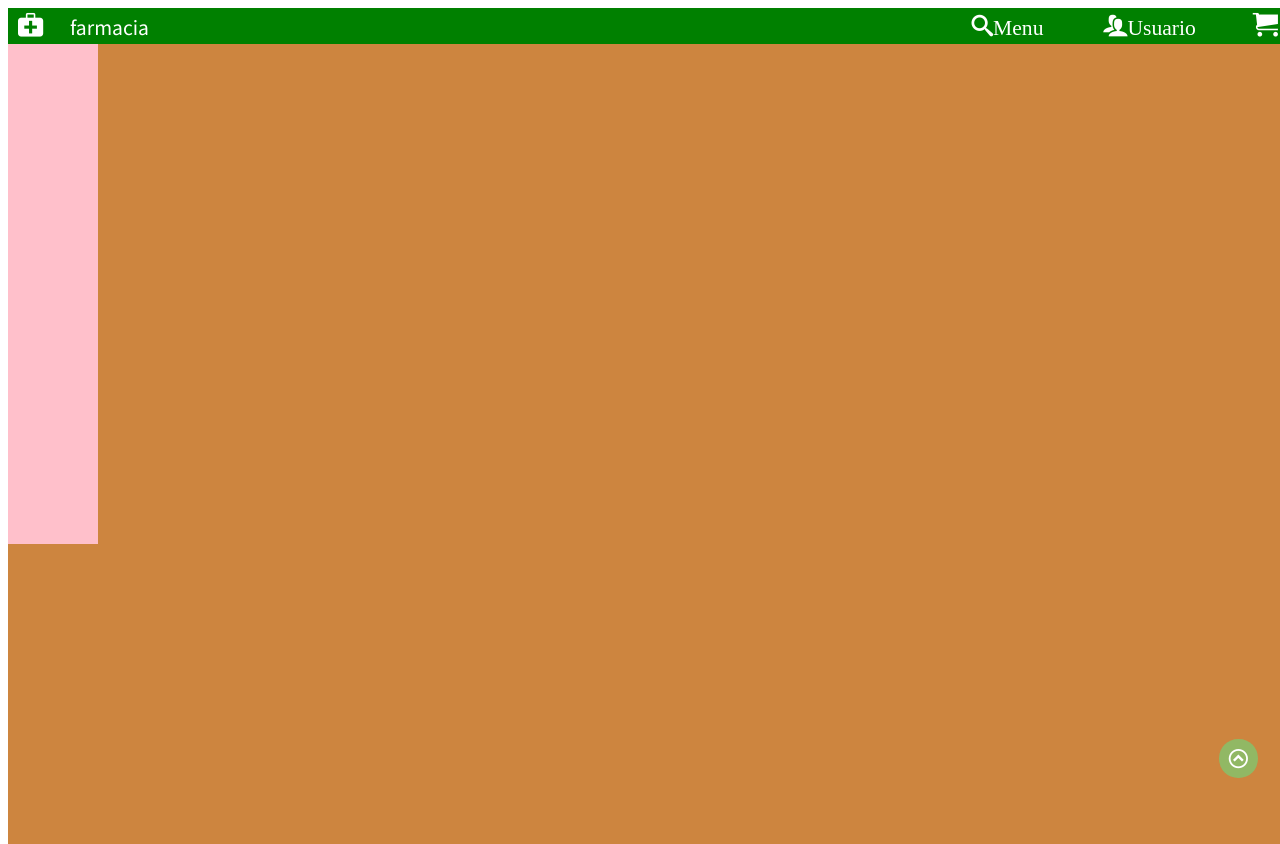
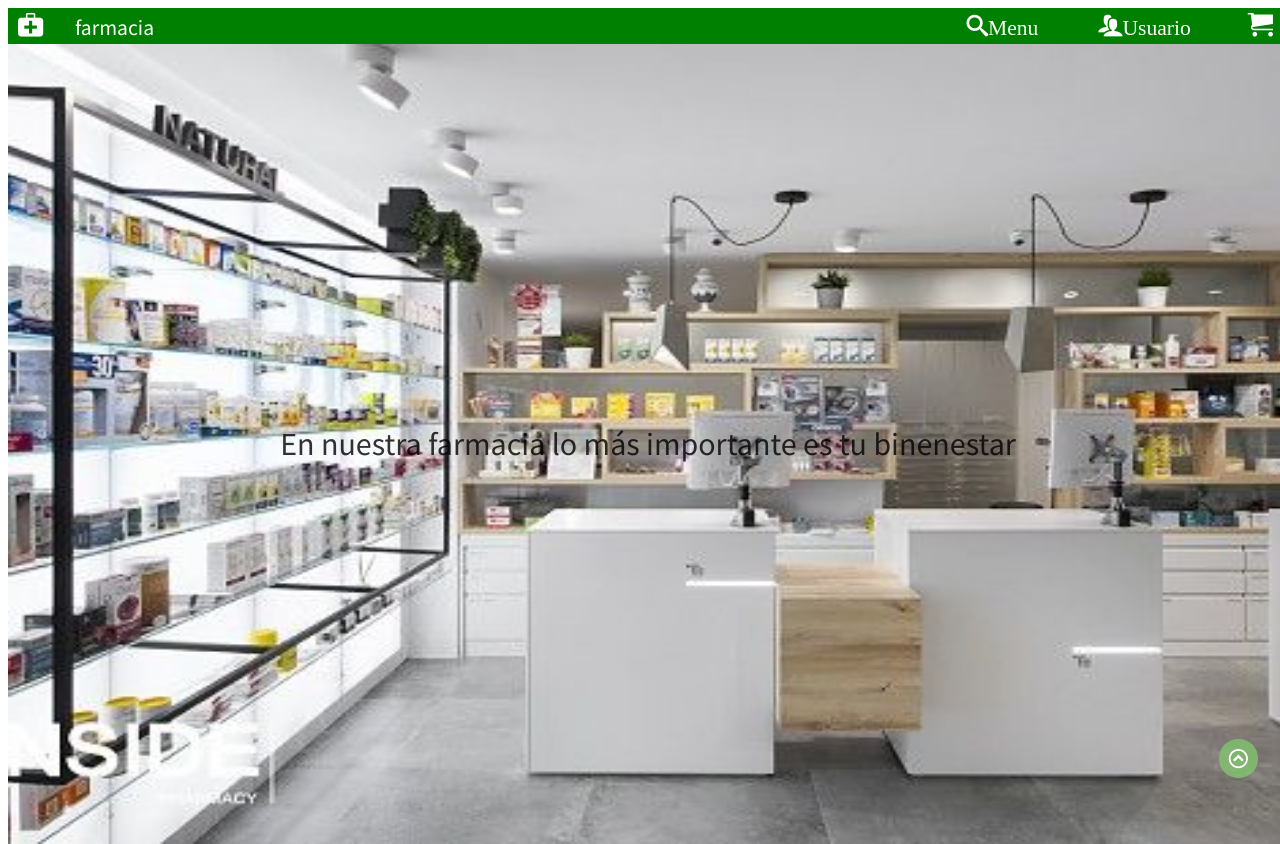
Before and after one commit to jordi-olivares/farmacia, a plain HTML site: page index.html in a window 1280 px wide. Shown: the top 844 px of the page. Drawn offline with Linux system fonts and the light colour scheme; files whose address does not match are found by name.

Commit message:
seccion hero

```diff
--- /dev/null
+++ b/assets/scss/_hero.scss
@@ -0,0 +1,26 @@
+.hero{
+    margin: 0;
+    height: 50vh;
+    width: 100vw;
+    background-color: grey;
+    background-repeat: no-repeat;
+    position: relative;
+    display: flex;
+    justify-content: center;
+    .slogan{
+        position:absolute;
+        z-index: 2;
+        color: rgba(0, 0, 0, 0.8);
+        font-size: 2em;
+    }
+    img{
+        position: absolute;
+        bottom: 0;
+        top: 0;
+        right: 0;
+        left: 0;
+        height: 100%;
+        width: 100%;
+        z-index: 1;
+    }
+}
--- a/assets/scss/_mixins.scss
+++ b/assets/scss/_mixins.scss
@@ -12,7 +12,7 @@
     align-items: center;
     justify-content: center;
     flex-wrap: wrap;
-    z-index: 1;
+    z-index: 3;
     transition: 0.9s;
 }
 @mixin iconoMenu {
@@ -27,5 +27,5 @@
     position: fixed;
     color: white;
 
-    z-index: 2;
+    z-index: 4;
 }
--- a/assets/scss/_navbar.scss
+++ b/assets/scss/_navbar.scss
@@ -23,7 +23,7 @@ header{
         color: white;
         margin-left: .4em;
         font-size: 1.4em;
-        margin-right: .4em;
+        margin-right: .6em;
     }
     p{
         display: inline;
--- a/assets/scss/_queries.scss
+++ b/assets/scss/_queries.scss
@@ -30,6 +30,9 @@
     #burger:hover{
         color: peru;
     }
+    .hero{
+        height: 60vh;
+    }
 }
 @media screen and (min-width:768px){
     #navbar{
@@ -61,6 +64,9 @@
     .menu-usuario,.menu-burger{
         margin-top: 2.5em;
     }
+    .hero{
+       height: 90vh;
+    }
 }
 @media screen and (min-width:1024px){
     .container{
@@ -69,5 +75,8 @@
     .menu-burger,.menu-usuario{
         width: 22vw;
     }
-
+    .hero{
+        height: 100vh;
+        align-items: center;
+    }
 }
--- a/assets/scss/main.scss
+++ b/assets/scss/main.scss
@@ -1,6 +1,7 @@
 
 @import "texto";
 @import "navbar";
+@import "hero";
 @import "seccionesContenido";
 @import "queries";
 @import "mixins";
--- a/index.html
+++ b/index.html
@@ -44,6 +44,12 @@
         </nav>
     </header>
 
+    <section class="hero">
+        <p class="slogan">En nuestra farmacia lo más importante es tu binenestar</p>
+        <img src="./assets/images/heroFarmacia.jpeg" alt="">
+
+    </section>
+
     <section class="contenido">
         <div id="salud"></div>
     </section>
```
Also changed, not shown: assets/css/main.css, assets/images/heroFarmacia.jpeg (added), 1 other file.
